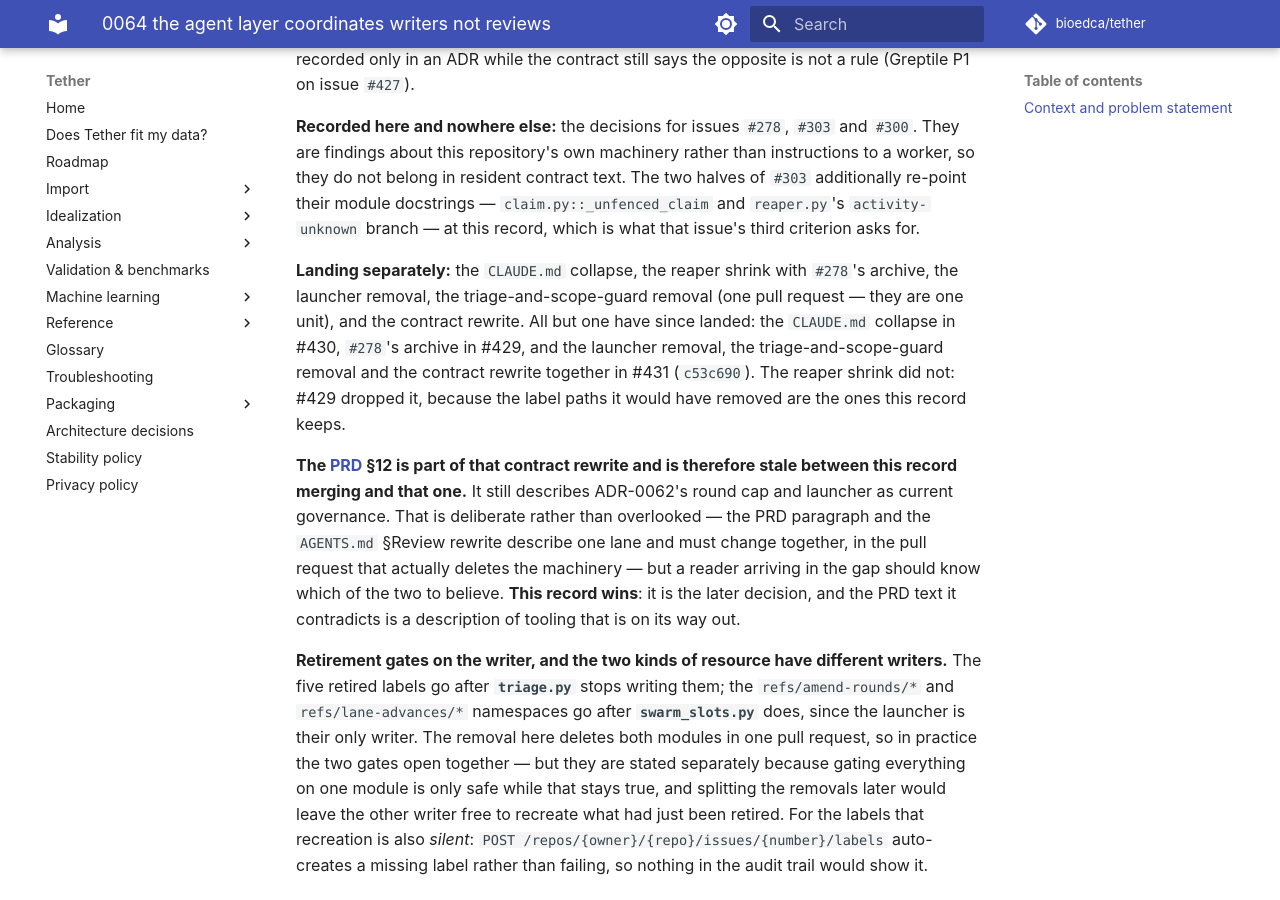
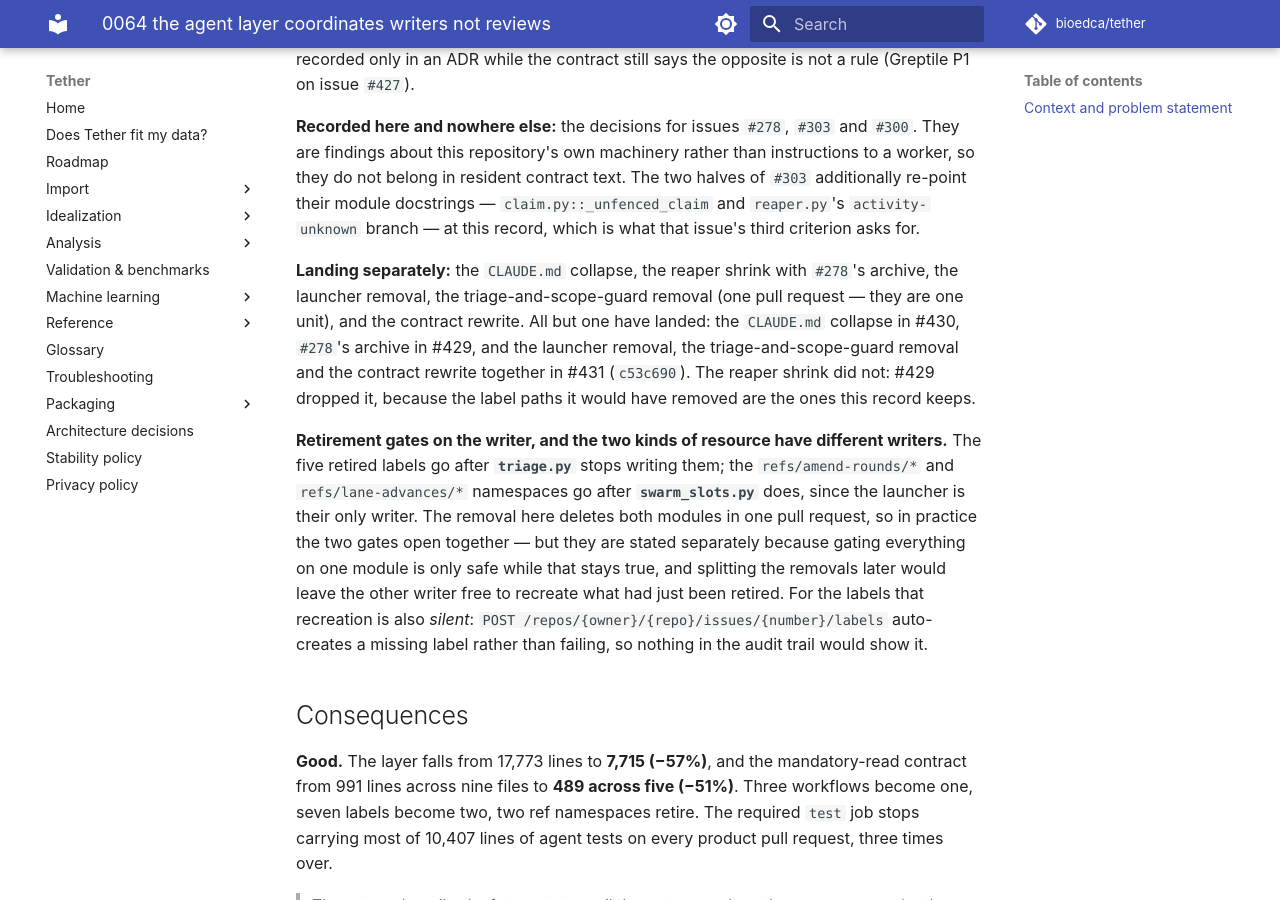
Before and after one commit to bioedca/tether, an MkDocs documentation site: the page built from docs/adr/0064-the-agent-layer-coordinates-writers-not-reviews.md, in a window 1280 px wide and 900 px high, scrolled down 10244 px. Built offline with MkDocs 1.6.1 and Material for MkDocs 9.7.7, drawn with Linux system fonts in a browser that asks for light colours; comment, search, counter and statistics services are not loaded; the version menu is left out.

Commit message:
docs(adr): drop the remaining removal-pending claims (#472)
ADR-0057's review-gate paragraph still sent readers to the 'removal
pending' block this PR retitles as removed, and its history callout
still said the removal 'lands separately'. ADR-0064 kept a paragraph
calling PRD §12 stale 'between this record merging and that one' and
the launcher 'on its way out'; c53c690 rewrote the PRD and is an
ancestor of the record's own merge, so that gap never existed on main.
Each is deleted rather than re-qualified. 'have since landed' loses
'since', which read as 'since this record merged'.

```diff
--- a/docs/adr/0064-the-agent-layer-coordinates-writers-not-reviews.md
+++ b/docs/adr/0064-the-agent-layer-coordinates-writers-not-reviews.md
@@ -375,19 +375,10 @@ record, which is what that issue's third criterion asks for.
 
 **Landing separately:** the `CLAUDE.md` collapse, the reaper shrink with `#278`'s archive, the
 launcher removal, the triage-and-scope-guard removal (one pull request — they are one unit), and the
-contract rewrite. All but one have since landed: the `CLAUDE.md` collapse in #430, `#278`'s archive
+contract rewrite. All but one have landed: the `CLAUDE.md` collapse in #430, `#278`'s archive
 in #429, and the launcher removal, the triage-and-scope-guard removal and the contract rewrite
 together in #431 (`c53c690`). The reaper shrink did not: #429 dropped it, because the label paths it
 would have removed are the ones this record keeps.
-
-**The [PRD](https://github.com/bioedca/tether/blob/main/docs/PRD.md) §12 is part of that contract
-rewrite and is therefore stale between this record merging and that one.** It still describes
-ADR-0062's round cap and launcher as current governance.
-That is deliberate rather than overlooked — the PRD paragraph and the `AGENTS.md` §Review rewrite
-describe one lane and must change together, in the pull request that actually deletes the machinery
-— but a reader arriving in the gap should know which of the two to believe. **This record wins**: it
-is the later decision, and the PRD text it contradicts is a description of tooling that is on its
-way out.
 
 **Retirement gates on the writer, and the two kinds of resource have different writers.** The five
 retired labels go after **`triage.py`** stops writing them; the `refs/amend-rounds/*` and
```
Also changed, not shown: docs/adr/0057-github-native-swarm-coordination.md (+3 -5 lines).
